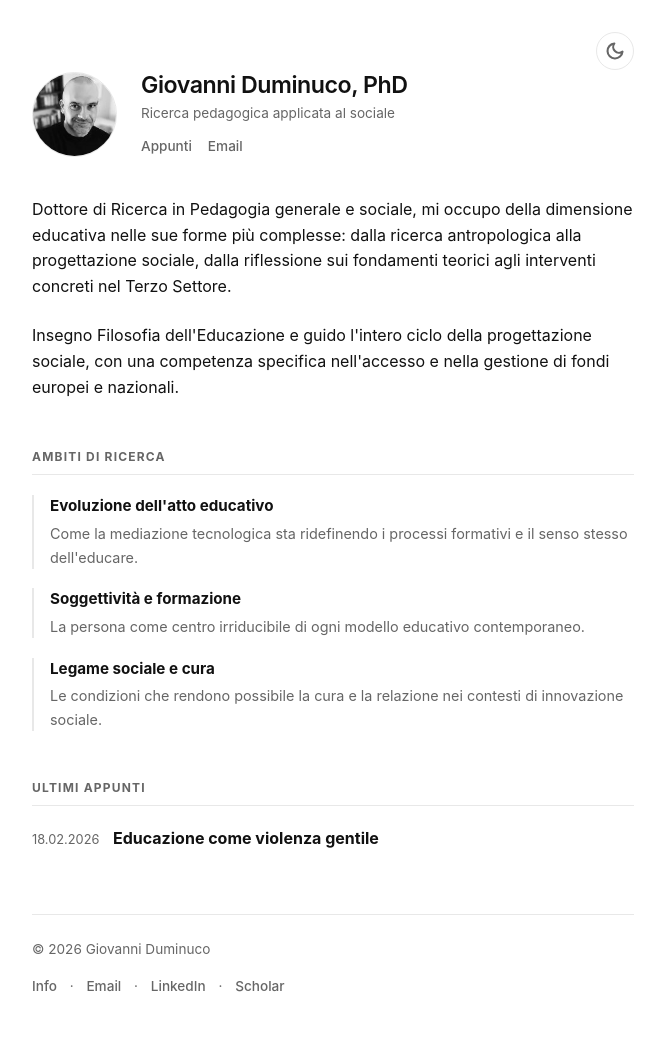
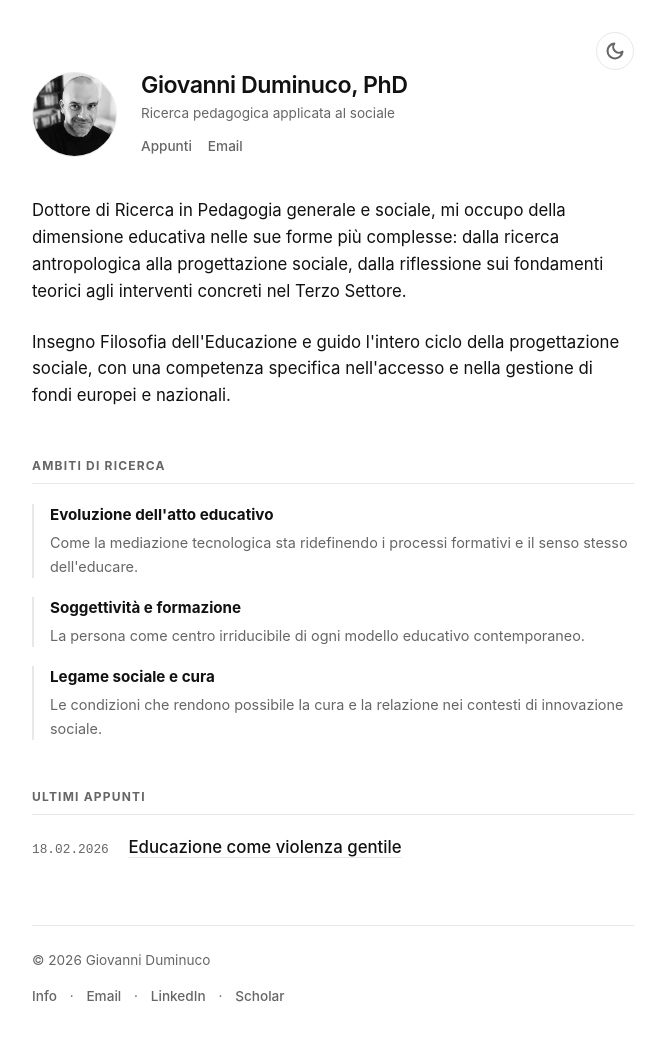
Before and after one commit to dumgio/dumgio.github.io, a Jekyll site: the page built from index.html, in a window 1280 px wide. Shown: the whole page, without its empty margins (307-972 px from the left). Built offline with Jekyll 4.4.1, drawn with Linux system fonts in a browser that asks for light colours.

Commit message:
Update index.html

```diff
--- a/index.html
+++ b/index.html
@@ -32,16 +32,43 @@
 </section>
 
 <section id="blog">
-    <h2>Ultimi appunti</h2> <div class="post-list">
-        {% for post in site.posts %}
-        <a href="{{ post.url }}" class="post-item" style="text-decoration: none; display: block; margin-bottom: 1rem;">
-            <span class="post-date" style="font-size: 0.8rem; color: var(--accent); margin-right: 10px;">
+    <h2>Ultimi appunti</h2>
+    <div class="post-list">
+        {% for post in site.posts limit:5 %}
+        <a href="{{ post.url }}" class="post-item" style="text-decoration: none; display: block; margin-bottom: 1.5rem;">
+            <span class="post-date" style="font-size: 0.8rem; color: var(--accent); margin-right: 12px; font-family: monospace;">
                 {{ post.date | date: "%d.%m.%Y" }}
             </span>
-            <strong style="color: var(--fg);">{{ post.title }}</strong>
+            <span class="post-link-title">
+                {{ post.title }}
+            </span>
         </a>
         {% else %}
         <p class="text-block" style="color: var(--accent);">In attesa del primo appunto.</p>
         {% endfor %}
     </div>
 </section>
+
+<style>
+    /* Stile specifico per i titoli degli appunti nella Home */
+    .post-link-title {
+        font-weight: 500;
+        color: var(--fg);
+        font-size: 1.05rem;
+        text-decoration: underline;
+        text-decoration-color: var(--border); /* Sottolineatura grigio chiaro */
+        text-underline-offset: 4px; /* Distanza tra testo e linea */
+        transition: all 0.2s ease;
+    }
+
+    .post-item:hover .post-link-title {
+        text-decoration-color: var(--accent); /* La linea diventa più scura al passaggio del mouse */
+        color: var(--accent);
+    }
+
+    /* Regola per mantenere la bio pulita */
+    .bio {
+        font-size: 1.05rem;
+        line-height: 1.6;
+    }
+</style>
```
